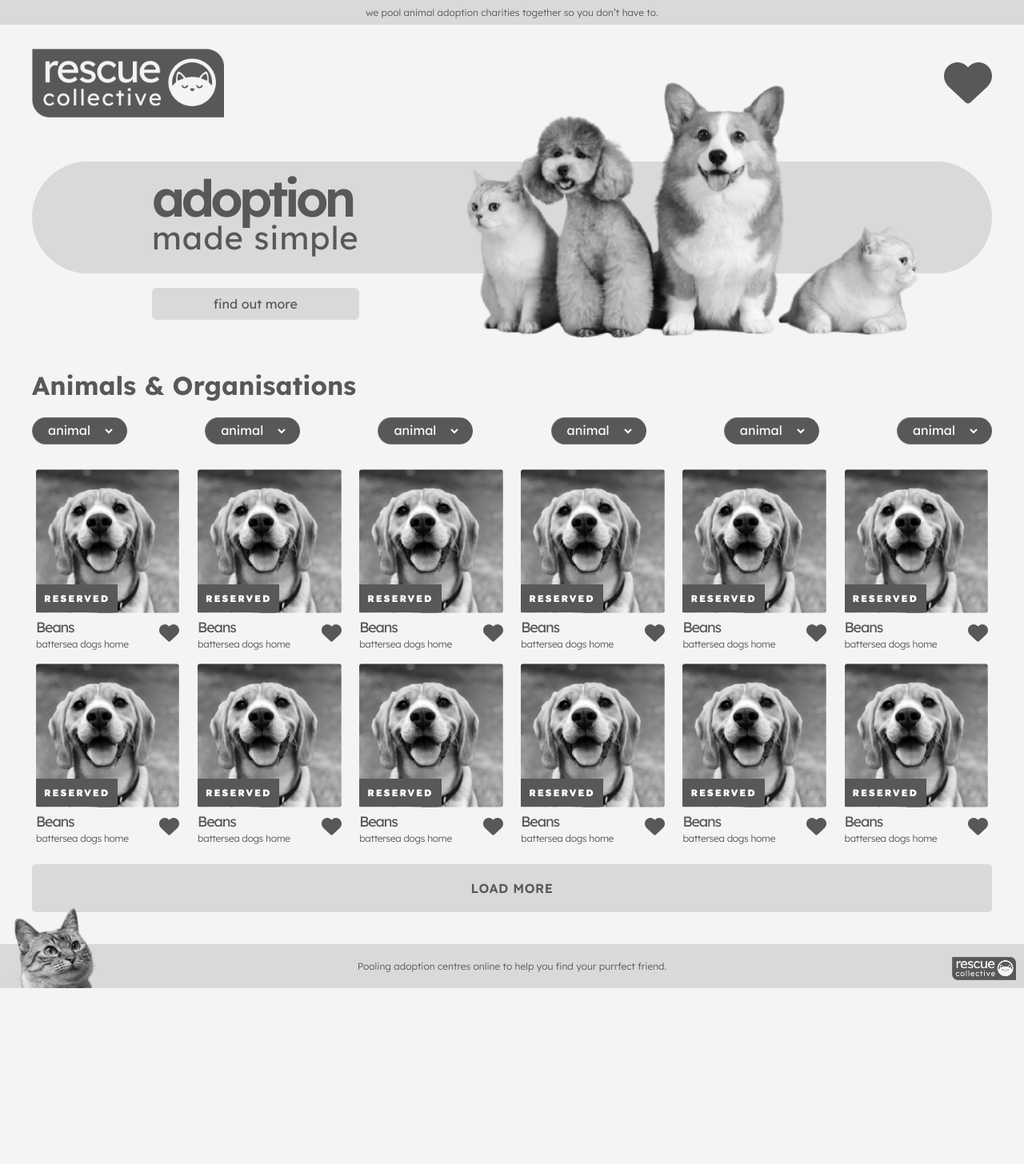
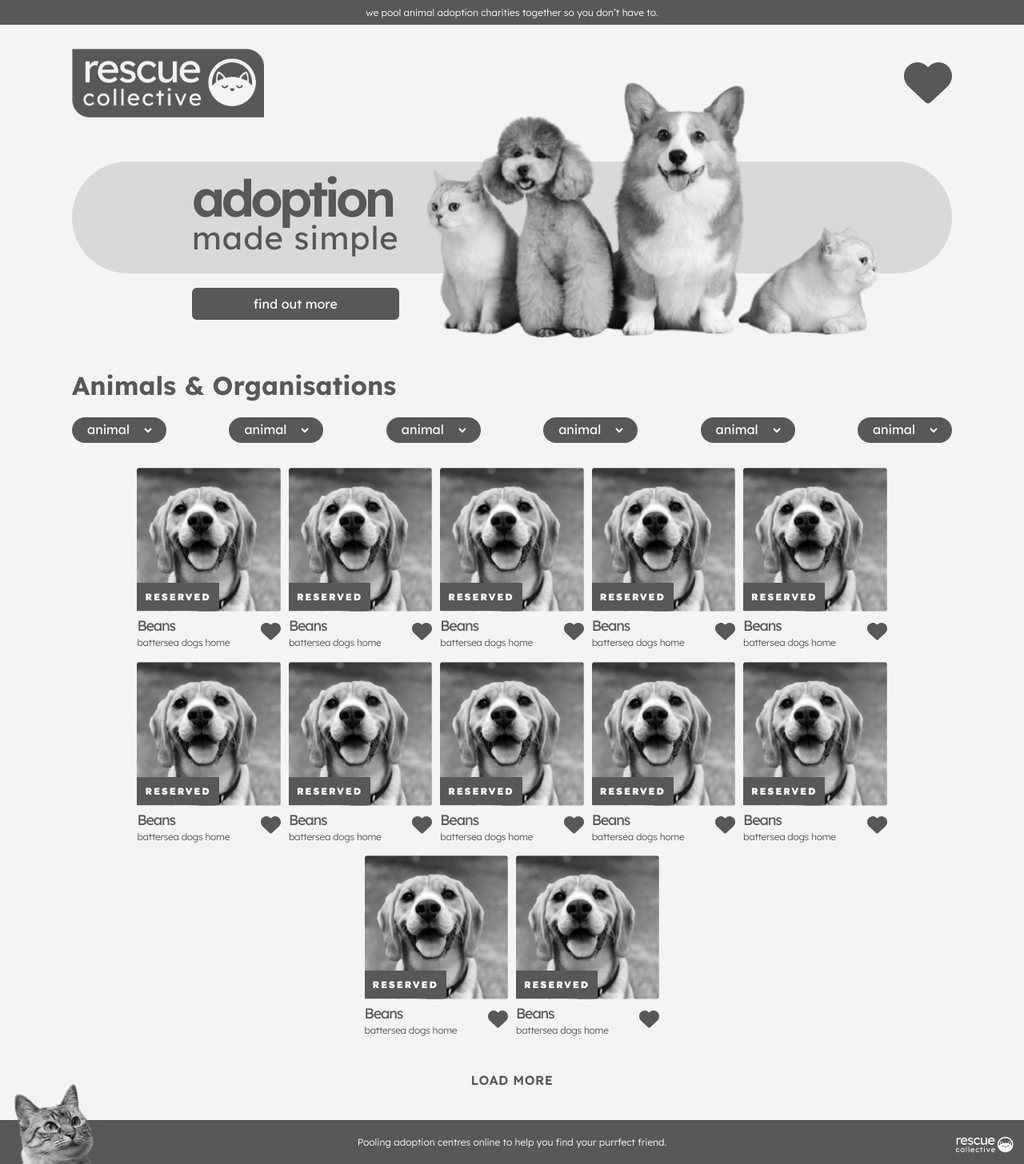
Before and after one commit to haydenismet/rc-wip, a React (Create React App) app in the folder front-react/: page / in a window 1280 px wide. Shown: the whole page at 80% size. Before the commit the page ends 1236 px from the top, so only its background shows below. Built offline with nearby package versions, Linux system fonts and the light colour scheme.

Commit message:
css tweaks

```diff
--- a/front-react/src/elements/Popup.tsx
+++ b/front-react/src/elements/Popup.tsx
@@ -2,8 +2,14 @@ import React from "react";
 
 export default function Popup() {
     return (<>
-        <div className="popup">
-            popup
+        <div className="popup-bg">
+            Popup bg
+            <div className="popup-container">
+                popup container
+                <div className="popup-inner">
+                    Popup inner
+                </div>
+            </div>
         </div>
     </>)
 }
--- a/front-react/src/page/Home.tsx
+++ b/front-react/src/page/Home.tsx
@@ -32,8 +32,8 @@ export default function Home() {
                 <Listing />
             </div>
             <LoadMore />
-            <Popup />
         </div>
         <Footer />
+        {/* <Popup /> */}
     </>)
 }
--- a/front-react/src/styles/App.css
+++ b/front-react/src/styles/App.css
@@ -10,13 +10,19 @@
   --font-16-body: 1.6rem;
   --font-16: 1.6rem;
   --font-18: 1.8rem;
-  --bg-colour-header: #d9d9d9;
+  --bg-colour-header-footer: #585858;
   --body-font-colour: #585858;
-  --container-width: 1200px;
+  --container-width: 1100px;
   --rectangle-bg-colour: #d9d9d9;
+  --rectangle-text-colour: #585858;
   --body-bg-colour: #f4f4f4;
   --font-family-choice: "Lexend Deca", sans-serif;
   --button-bg-colour: #585858;
+  --white-colour-text: #ffffff;
+}
+
+#root {
+  position: relative;
 }
 
 *,
@@ -57,8 +63,9 @@ section {
 .top-header {
   text-align: center;
   font-size: var(--font-12);
-  background-color: var(--bg-colour-header);
+  background-color: var(--bg-colour-header-footer);
   padding: 0.8rem 0;
+  color: var(--white-colour-text);
 }
 
 /****************** NAVBAR *******************/
@@ -84,6 +91,7 @@ section {
   height: 14rem;
   max-width: 100%;
   border-radius: 10rem;
+  color: var(--rectangle-text-colour);
   background-color: var(--rectangle-bg-colour);
 }
 
@@ -119,10 +127,10 @@ section {
 .button-cta {
   font-family: var(--font-family-choice);
   font-size: var(--font-16);
-  color: var(--body-font-colour);
+  color: var(--white-colour-text);
   width: 100%;
   border: 0;
-  background-color: var(--rectangle-bg-colour);
+  background-color: var(--button-bg-colour);
   border-radius: 0.6rem;
   padding: 1rem;
 }
@@ -147,12 +155,14 @@ section {
   font-size: var(--font-16);
   font-family: var(--font-family-choice);
   border-right: 1.5rem solid transparent;
+  border-right: 1.5rem solid transparent !important;
+  border: 0rem;
 }
 
 /****************** LISTING *******************/
 .listing {
   display: flex;
-  justify-content: space-between;
+  justify-content: center;
   flex-wrap: wrap;
 }
 
@@ -217,12 +227,13 @@ section {
 /****************** FOOTER *******************/
 
 .footer {
-  background-color: var(--bg-colour-header);
+  background-color: var(--bg-colour-header-footer);
   display: flex;
   justify-content: center;
   position: relative;
   align-items: center;
   padding: 2rem 0;
+  color: var(--white-colour-text);
 }
 
 .footer-logo img {
@@ -252,7 +263,7 @@ section {
 /****************** LOAD MORE *******************/
 
 .load-more {
-  background-color: var(--bg-colour-header);
+  background-color: var(--bg-colour-main);
   margin: 2rem 0;
   text-align: center;
   padding: 2rem 0;
@@ -261,3 +272,22 @@ section {
   text-transform: uppercase;
   letter-spacing: 0.05rem;
 }
+
+.popup-bg {
+  position: fixed;
+  min-width: 60vw;
+  display: flex;
+  justify-content: center;
+  left: 50%;
+  top: 50%;
+  transform: translate(-50%, -50%);
+  background: rgb(
+    54,
+    54,
+    54
+  ); /* Fallback for older browsers without RGBA-support */
+  background: rgba(54, 54, 54, 0.5);
+  z-index: 5;
+  color: #ffffff;
+  border-radius: 0.5rem;
+}
```
